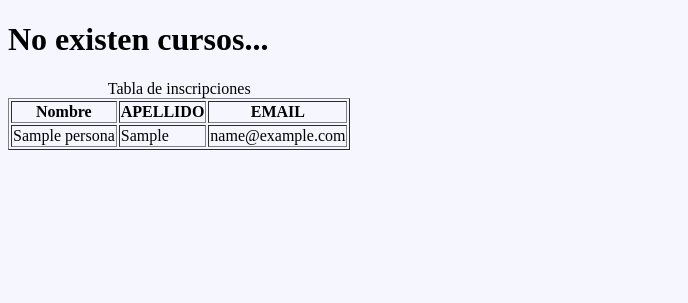
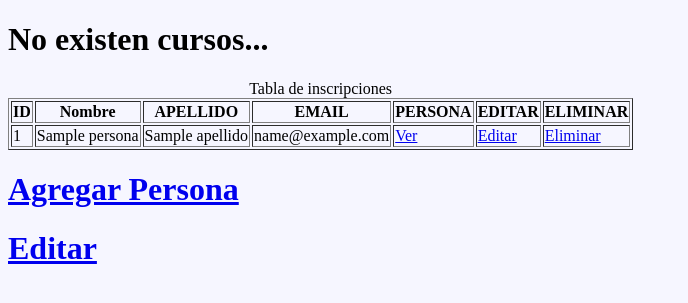
Before and after one commit to senocax/flask-note, a Flask app: template templates/index.html in a window 1280 px wide. Shown: the top 303 px of the page, without its empty margins (0-688 px from the left). Run offline with Flask 2, Linux system fonts and the light colour scheme; tables that the repository leaves empty hold one stand-in row (values such as "Sample post"); the template is opened without the code that fills it: values that come from a table or form of the project are taken from there, most other values are stand-ins (such as "Sample title", 1, 10 or a date in 2020); parts of the project's set-up code (start-up, migrations or seed data) failed here and were passed over.

Commit message:
finish project

```diff
--- a/app.py
+++ b/app.py
@@ -1,7 +1,13 @@
+from crypt import methods
 from re import U
-from flask import Flask, redirect, render_template, request, url_for
-from flask_sqlalchemy import SQLAlchemy
+from wsgiref.validate import validator
+from xml.dom.minidom import Identified
+from flask import Flask, redirect, render_template, request, request_started, url_for
 from flask_migrate import Migrate
+from forms import PersonaForm
+
+from models import *
+from database import *
 
 
 app= Flask(__name__,template_folder='./templates',static_folder='./templates/static')
@@ -17,26 +23,14 @@ FULL_URL_DB= f'postgresql://{USER_DB}:{PASS_DB}@{URL_DB}/{NAME_DB}'
 app.config['SQLALCHEMY_DATABASE_URI'] = FULL_URL_DB
 app.config['SQLALCHEMY_TRACK_MODIFICATIONS']= False
 
-#initialized sql alchemy objects
-db=SQLAlchemy(app)
+db.init_app(app)
 
 #configure flask-migrate
 migrate= Migrate()
 migrate.init_app(app, db)
 
-class Persona(db.Model):
-    id= db.Column(db.Integer, primary_key=True)
-    nombre=db.Column(db.String(250))
-    apellido=db.Column(db.String(250))
-    email=db.Column(db.String(250))
-
-    def __str__(self):
-        return (
-            f'id: {self.id}, '
-            f'nombre: {self.nombre}, '
-            f'apellido: {self.nombre}, '
-            f'email: {self.nombre}, '
-                )
+#configure flask-wtf
+app.config['SECRET_KEY'] = 'llave_secreta'
 
 
 @app.before_request
@@ -45,13 +39,14 @@ def before_request():
 
 @app.after_request
 def after_request(response):
+
     print('Despues de la peticion')
     return response
 
 @app.route('/')
 def index ():
 
-    personas = Persona.query.all()
+    personas = Persona.query.order_by('id')
     total_personas= Persona.query.count()
 
     cursos =['Python', 'Java', 'C++', 'Html', 'Css']
@@ -65,14 +60,46 @@ def index ():
     app.logger.debug(f'Cantidad de personas {total_personas}')
     return render_template('index.html', data= data, personas= personas, total_personas= total_personas )
 
-@app.route('/contacto/<nombre>/<int:edad>')
-def contacto(nombre,edad):
-    data ={
-        'titulo':'contacto',
-        'nombre':nombre,
-        'edad':edad
-    }
-    return render_template('contacto.html', data= data)
+@app.route('/contacto/<int:id>')
+def contacto(id):
+    persona = Persona.query.get(id)
+    app.logger.debug(f"la persona es {persona.id}")
+    return render_template('contacto.html', persona= persona)
+
+@app.route('/agregar', methods=['GET','POST'])
+def agregar():
+    persona = Persona()
+    personaForm = PersonaForm(obj = persona)
+    if (request.method == "POST") :
+        if personaForm.validate_on_submit():
+            personaForm.populate_obj(persona)
+            app.logger.debug(f"Se insertara en la Db {persona}")
+            db.session.add(persona)
+            db.session.commit()
+            return redirect(url_for("index"))
+
+    return render_template('agregar.html', forma = personaForm )
+@app.route('/editar/<int:id>', methods=['GET' , 'POST'])
+def editar(id):
+    persona = Persona.query.get(id)
+    personaForma= PersonaForm(obj=persona)
+    if(request.method == 'POST'):
+        if personaForma.validate_on_submit():
+            personaForma.populate_obj(persona)
+            app.logger.debug(f"Se edatara en la Db {persona}")
+            db.session.commit()
+            return redirect(url_for("index"))
+
+    return render_template('editar.html',persona = persona, forma = personaForma)
+
+@app.route('/eliminar/<int:id>')
+def eliminar(id):
+    persona = Persona.query.get(id)
+    app.logger.debug(f"Se eliminara en la Db {persona}")
+    db.session.delete(persona)
+    db.session.commit()
+    return redirect(url_for("index"))
+
 
 def query_string():
     print(request)
--- a/templates/index.html
+++ b/templates/index.html
@@ -18,17 +18,28 @@
     <caption>Tabla de inscripciones</caption>
     <tbody>
       <tr>
+        <th>ID</th>
         <th>Nombre</th>
         <th>APELLIDO</th>
         <th>EMAIL</th>
+        <th>PERSONA</th>
+        <th>EDITAR</th>
+        <th>ELIMINAR</th>
       </tr>
 {% for persona in personas %}
       <tr>
+        <td>{{persona.id}}</td>
         <td>{{persona.nombre}}</td>
         <td>{{persona.apellido}}</td>
         <td>{{persona.email}}</td>
+        <td><a href="/contacto/{{persona.id}}">Ver</a></td>
+        <td><a href="/editar/{{persona.id}}">Editar</td>
+        <td><a href="/eliminar/{{persona.id}}">Eliminar</td>
       </tr>
 {% endfor %}
     </tbody>
   </table>
+  <h1><a href="/agregar">Agregar Persona</a></h1>
+  <h1><a href="/editar">Editar</a></h1>
+
 {% endblock %}
```
Also changed, not shown: templates/contacto.html (+4 -4 lines).
